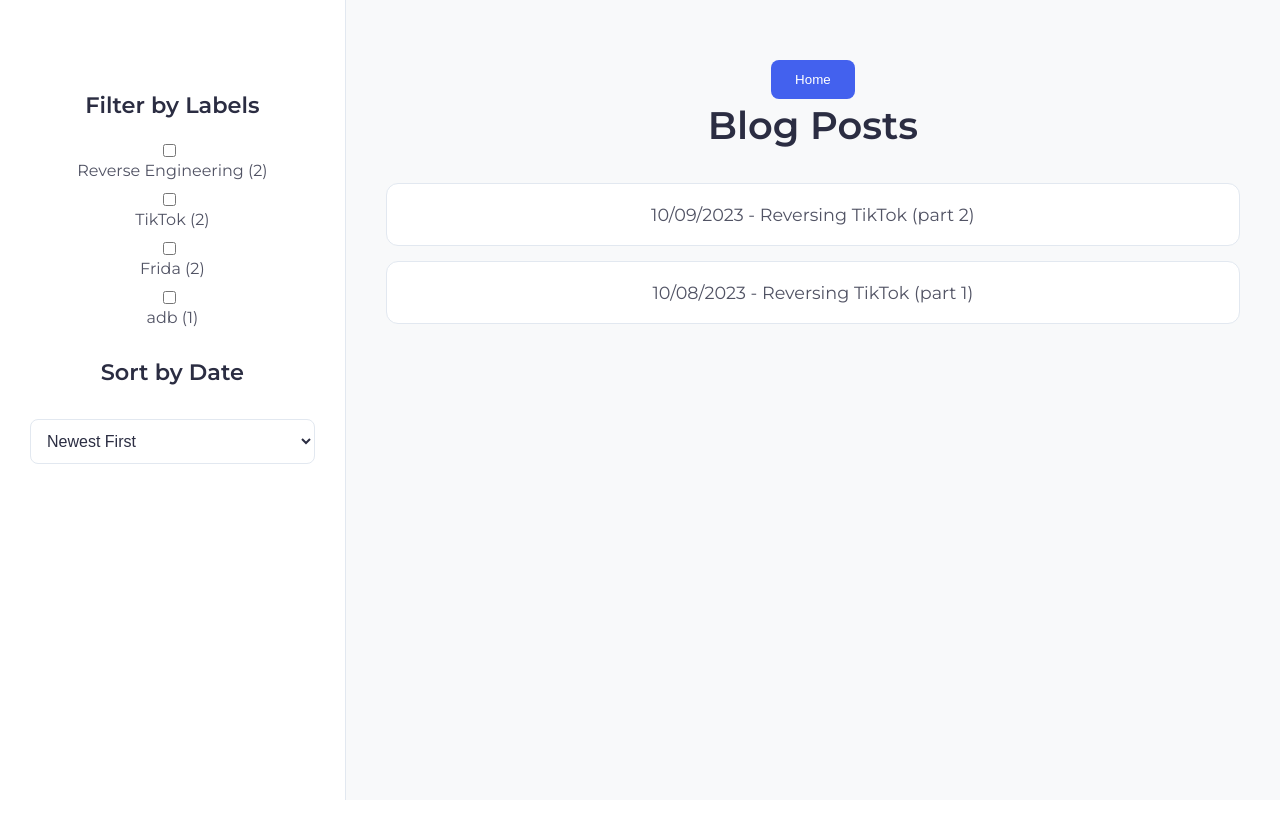
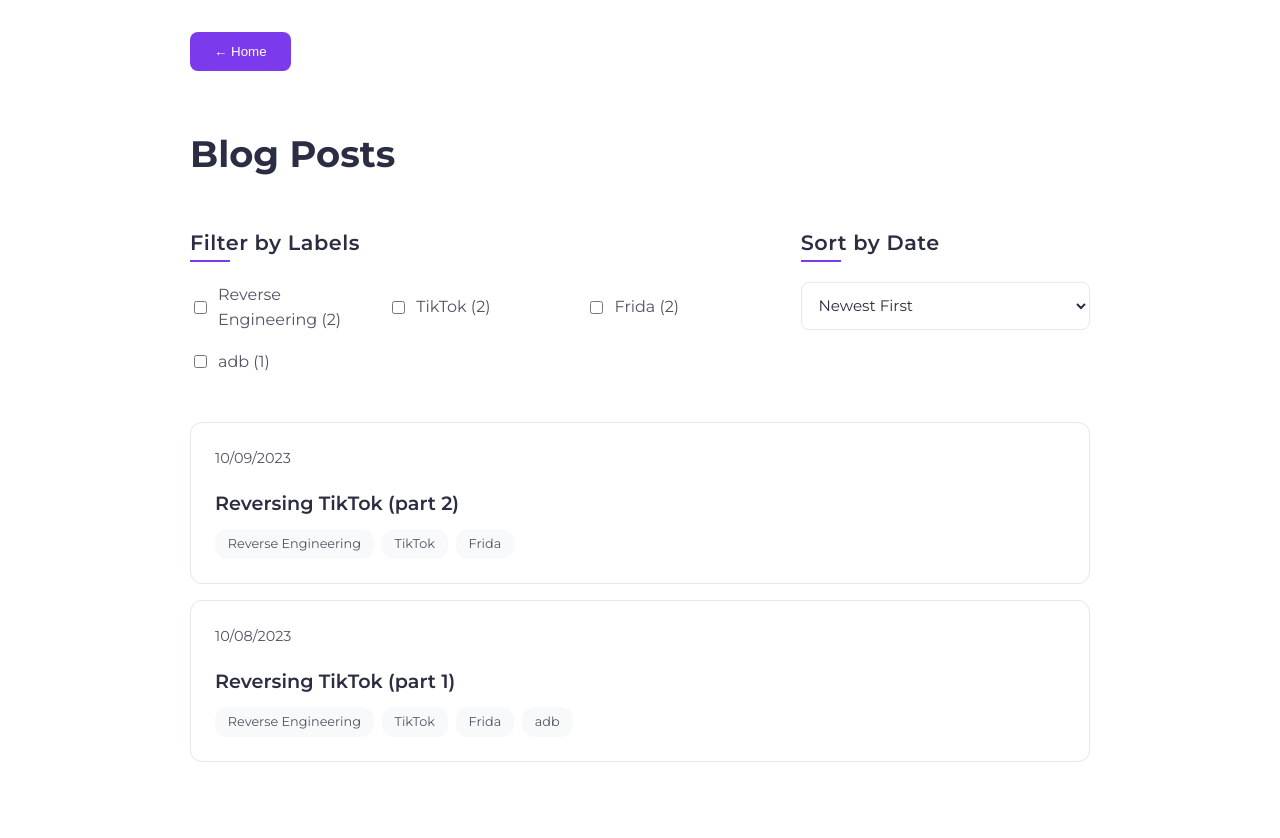
Before and after one commit to m-a-x-w/m-a-x-w.github.io, a Vue app: page /blog in a window 1280 px wide. Shown: the top 838 px of the page. Before the commit the page ends 800 px from the top, so only its background shows below. Built offline with nearby package versions, Linux system fonts and the light colour scheme.

Commit message:
cleaned up looks

```diff
--- a/src/views/Blog.vue
+++ b/src/views/Blog.vue
@@ -1,29 +1,46 @@
 <template>
   <div class="container">
-    <div class="left-side">
+    <main class="content">
+      <button @click="$router.push('/')" class="home-button">← Home</button>
+      <h1>Blog Posts</h1>
+
+      <div class="section filters">
+        <div class="filters-row">
+          <div class="filter-group">
             <h2>Filter by Labels</h2>
-      <div v-for="label in sortedLabels" :key="label.name">
+            <div class="label-filters">
+              <div v-for="label in sortedLabels" :key="label.name" class="label-item">
                 <input type="checkbox" :id="label.name" :value="label.name" v-model="selectedLabels" />
                 <label :for="label.name">{{ label.name }} ({{ label.count }})</label>
               </div>
+            </div>
+          </div>
+
+          <div class="filter-group">
             <h2>Sort by Date</h2>
-      <select v-model="sortOrder">
+            <select v-model="sortOrder" class="sort-select">
               <option value="newest">Newest First</option>
               <option value="oldest">Oldest First</option>
             </select>
           </div>
-    <div class="right-side">
-      <button @click="$router.push('/')">Home</button>
-      <h1>Blog Posts</h1>
-      <div v-if="filteredPosts.length">
+        </div>
+      </div>
+
+      <div class="section posts">
+        <div v-if="sortedPosts.length">
           <div v-for="post in sortedPosts" :key="post.id" class="blog-post">
             <router-link :to="post.link">
-            <p>{{ post.date }} - {{ post.title }}</p>
+              <div class="post-date">{{ post.date }}</div>
+              <h3>{{ post.title }}</h3>
+              <div class="post-labels">
+                <span v-for="label in post.labels" :key="label" class="label">{{ label }}</span>
+              </div>
             </router-link>
           </div>
         </div>
-      <p v-else>No blog posts available.</p>
+        <p v-else class="no-results">No blog posts available.</p>
       </div>
+    </main>
   </div>
 </template>
 
@@ -78,108 +95,163 @@
 
 <style scoped>
 .container {
-  display: flex;
-  min-height: 100vh;
-  margin: 0;
+  max-width: 900px;
+  margin: 0 auto;
+  padding: 2rem;
   font-family: 'Montserrat', sans-serif;
 }
 
-.left-side {
-  flex: 1;
-  min-width: 250px;
-  max-width: 300px;
-  padding: 60px 30px;
-  background-color: var(--background);
-  border-right: 1px solid var(--border);
+.content {
+  text-align: left;
+  line-height: 1.6;
 }
 
-.right-side {
-  flex: 3;
-  padding: 60px 40px;
-  background-color: var(--background-alt);
+.home-button {
+  margin-bottom: 2rem;
 }
 
 h1 {
-  font-size: 2.4em;
-  margin: 0 0 30px;
+  font-size: 2.3rem;
+  margin-bottom: 2rem;
+  font-weight: 700;
   color: var(--text-primary);
 }
 
-h2 {
-  font-size: 1.4em;
-  margin: 30px 0 20px;
+.section {
+  margin-bottom: 3rem;
+}
+
+.filters-row {
+  display: grid;
+  grid-template-columns: 2fr 1fr;
+  gap: 2rem;
+}
+
+.filter-group h2 {
+  font-size: 1.3rem;
+  font-weight: 600;
+  color: var(--text-primary);
+  margin-bottom: 1.5rem;
+  letter-spacing: 0.5px;
+  position: relative;
+  display: inline-block;
+}
+
+.filter-group h2::after {
+  content: '';
+  position: absolute;
+  bottom: -4px;
+  left: 0;
+  width: 2.5rem;
+  height: 2px;
+  background-color: var(--primary);
+}
+
+.label-filters {
+  display: grid;
+  grid-template-columns: repeat(auto-fill, minmax(180px, 1fr));
+  gap: 1rem;
+}
+
+.label-item {
+  display: flex;
+  align-items: center;
+  gap: 0.5rem;
+}
+
+.label-item label {
+  color: var(--text-secondary);
+  cursor: pointer;
+  transition: color 0.2s ease;
+}
+
+.label-item label:hover {
   color: var(--text-primary);
 }
 
+.sort-select {
+  width: 100%;
+  padding: 0.8rem;
+  border-radius: 8px;
+  border: 1px solid var(--border);
+  background: var(--background);
+  color: var(--text-primary);
+  font-family: 'Montserrat', sans-serif;
+  font-size: 0.95rem;
+  cursor: pointer;
+  transition: all 0.3s ease;
+}
+
+.sort-select:focus {
+  outline: none;
+  border-color: var(--primary);
+}
+
 .blog-post {
-  background-color: var(--background);
-  padding: 20px 25px;
-  margin: 15px 0;
+  background: var(--background);
   border-radius: 12px;
   border: 1px solid var(--border);
   transition: all 0.3s ease;
+  margin-bottom: 1rem;
+}
+
+.blog-post a {
+  display: block;
+  padding: 1.5rem;
+  text-decoration: none;
+  color: inherit;
 }
 
 .blog-post:hover {
-  transform: translateY(-2px);
+  transform: translateX(5px);
   border-color: var(--primary);
+  box-shadow: 0 4px 12px rgba(0, 0, 0, 0.05);
 }
 
-.blog-post p {
-  font-size: 1.1em;
+.post-date {
+  font-size: 0.9rem;
   color: var(--text-secondary);
-  margin: 0;
+  margin-bottom: 0.5rem;
 }
 
-input[type="checkbox"] {
-  margin-right: 10px;
-  cursor: pointer;
-}
-
-label {
-  font-size: 1em;
-  color: var(--text-secondary);
-  cursor: pointer;
-  transition: all 0.2s ease;
-  display: block;
-  margin-bottom: 10px;
-}
-
-label:hover {
+.blog-post h3 {
+  font-size: 1.2rem;
+  margin-bottom: 0.8rem;
   color: var(--text-primary);
 }
 
-select {
-  width: 100%;
-  padding: 12px;
-  font-size: 1em;
-  background-color: var(--background);
-  border: 1px solid var(--border);
-  border-radius: 8px;
-  margin-top: 10px;
-  cursor: pointer;
-  transition: all 0.3s ease;
-  color: var(--text-primary);
+.post-labels {
+  display: flex;
+  flex-wrap: wrap;
+  gap: 0.5rem;
 }
 
-select:focus {
-  outline: none;
-  border-color: var(--primary);
-  box-shadow: 0 0 0 3px rgba(67, 97, 238, 0.1);
+.label {
+  font-size: 0.8rem;
+  padding: 0.3rem 0.8rem;
+  background-color: var(--background-alt);
+  color: var(--text-secondary);
+  border-radius: 12px;
+}
+
+.no-results {
+  text-align: center;
+  color: var(--text-secondary);
+  padding: 2rem;
 }
 
 @media (max-width: 768px) {
   .container {
-    flex-direction: column;
+    padding: 1.5rem;
   }
 
-  .left-side {
-    max-width: 100%;
-    padding: 40px 20px;
+  .filters-row {
+    grid-template-columns: 1fr;
+    gap: 2rem;
   }
 
-  .right-side {
-    padding: 40px 20px;
+  .label-filters {
+    grid-template-columns: repeat(auto-fill, minmax(150px, 1fr));
   }
 }
 </style>
--- a/src/views/BlogPost.vue
+++ b/src/views/BlogPost.vue
@@ -67,7 +67,7 @@
 button {
   padding: 12px 30px;
   font-size: 1.1em;
-  background: linear-gradient(120deg, #2c3e50, #3498db);
+  background: linear-gradient(120deg, #6d28d9, #7c3aed);
   color: white;
   border: none;
   border-radius: 25px;
--- a/src/views/Project.vue
+++ b/src/views/Project.vue
@@ -1,6 +1,9 @@
 <template>
   <div class="container">
-    <button @click="$router.push('/')">Home</button>
+    <div class="button-container">
+      <button @click="$router.push('/')">Home</button>
+      <button @click="$router.push('/projects')">Projects</button>
+    </div>
     <h1>{{ project.title }}</h1>
     <div class="project-content" v-html="projectContent"></div>
   </div>
@@ -109,6 +112,11 @@
   padding-left: 30px;
 }
 
+:deep(ul:has(li > input[type="checkbox"])) {
+  list-style: none;
+  padding-left: 0;
+}
+
 :deep(li) {
   margin: 10px 0;
   color: var(--text-secondary);
--- a/src/views/Projects.vue
+++ b/src/views/Projects.vue
@@ -1,24 +1,34 @@
 <template>
   <div class="container">
-    <div class="left-side">
+    <main class="content">
+      <button @click="$router.push('/')" class="home-button">← Home</button>
+      <h1>Projects</h1>
+
+      <div class="section filters">
         <h2>Filter by Labels</h2>
-      <div v-for="label in sortedLabels" :key="label.name">
+        <div class="label-filters">
+          <div v-for="label in sortedLabels" :key="label.name" class="label-item">
             <input type="checkbox" :id="label.name" :value="label.name" v-model="selectedLabels" />
             <label :for="label.name">{{ label.name }} ({{ label.count }})</label>
           </div>
         </div>
-    <div class="right-side">
-      <button @click="$router.push('/')">Home</button>
-      <h1>Projects</h1>
+      </div>
+
+      <div class="section projects">
         <div v-if="filteredProjects.length" class="projects-grid">
           <div v-for="project in filteredProjects" :key="project.id" class="project-item">
+            <router-link :to="project.link">
               <h3>{{ project.title }}</h3>
               <p>{{ project.description }}</p>
-          <button @click="$router.push(project.link)">Learn More</button>
+              <div class="project-labels">
+                <span v-for="label in project.labels" :key="label" class="label">{{ label }}</span>
+              </div>
+            </router-link>
           </div>
         </div>
-      <p v-else>No projects available.</p>
+        <p v-else class="no-results">No projects available.</p>
       </div>
+    </main>
   </div>
 </template>
 
@@ -63,54 +73,93 @@
 
 <style scoped>
 .container {
-  display: flex;
-  min-height: 100vh;
-  margin: 0;
+  max-width: 900px;
+  margin: 0 auto;
+  padding: 2rem;
   font-family: 'Montserrat', sans-serif;
 }
 
-.left-side {
-  flex: 1;
-  min-width: 250px;
-  max-width: 300px;
-  padding: 60px 30px;
-  background-color: var(--background);
-  border-right: 1px solid var(--border);
+.content {
+  text-align: left;
+  line-height: 1.6;
 }
 
-.right-side {
-  flex: 3;
-  padding: 60px 40px;
-  background-color: var(--background-alt);
+.home-button {
+  margin-bottom: 2rem;
+}
+
+h1 {
+  font-size: 2.3rem;
+  margin-bottom: 2rem;
+  font-weight: 700;
+  color: var(--text-primary);
+}
+
+.section {
+  margin-bottom: 3rem;
+}
+
+h2 {
+  font-size: 1.3rem;
+  font-weight: 600;
+  color: var(--text-primary);
+  margin-bottom: 1.5rem;
+  letter-spacing: 0.5px;
+  position: relative;
+  display: inline-block;
+}
+
+h2::after {
+  content: '';
+  position: absolute;
+  bottom: -4px;
+  left: 0;
+  width: 2.5rem;
+  height: 2px;
+  background-color: var(--primary);
+}
+
+.label-filters {
+  display: grid;
+  grid-template-columns: repeat(auto-fill, minmax(200px, 1fr));
+  gap: 1rem;
+}
+
+.label-item {
+  display: flex;
+  align-items: center;
+  gap: 0.5rem;
+}
+
+.label-item label {
+  color: var(--text-secondary);
+  cursor: pointer;
+  transition: color 0.2s ease;
+}
+
+.label-item label:hover {
+  color: var(--text-primary);
 }
 
 .projects-grid {
   display: grid;
-  grid-template-columns: repeat(auto-fit, minmax(280px, 1fr));
-  gap: 25px;
-  padding: 20px 0;
-}
-
-h1 {
-  font-size: 2.4em;
-  margin: 0 0 30px;
-  color: var(--text-primary);
-}
-
-h2 {
-  font-size: 1.4em;
-  margin: 30px 0 20px;
-  color: var(--text-primary);
+  grid-template-columns: repeat(auto-fill, minmax(280px, 1fr));
+  gap: 1.5rem;
 }
 
 .project-item {
-  background-color: var(--background);
-  padding: 25px;
+  background: var(--background);
   border-radius: 12px;
   border: 1px solid var(--border);
   transition: all 0.3s ease;
-  display: flex;
-  flex-direction: column;
+  overflow: hidden;
+}
+
+.project-item a {
+  display: block;
+  padding: 1.5rem;
+  text-decoration: none;
+  color: inherit;
 }
 
 .project-item:hover {
@@ -120,72 +169,49 @@
 }
 
 .project-item h3 {
-  font-size: 1.3em;
-  margin: 0 0 15px;
+  font-size: 1.2rem;
+  margin-bottom: 0.8rem;
   color: var(--text-primary);
 }
 
 .project-item p {
-  font-size: 1em;
   color: var(--text-secondary);
-  margin: 0 0 20px;
-  flex-grow: 1;
-  line-height: 1.6;
+  font-size: 0.95rem;
+  line-height: 1.5;
+  margin-bottom: 1rem;
 }
 
-input[type="checkbox"] {
-  margin-right: 10px;
-  cursor: pointer;
+.project-labels {
+  display: flex;
+  flex-wrap: wrap;
+  gap: 0.5rem;
 }
 
-label {
-  font-size: 1em;
+.label {
+  font-size: 0.8rem;
+  padding: 0.3rem 0.8rem;
+  background-color: var(--background-alt);
   color: var(--text-secondary);
-  cursor: pointer;
-  transition: all 0.2s ease;
-  display: block;
-  margin-bottom: 10px;
+  border-radius: 12px;
 }
 
-label:hover {
-  color: var(--text-primary);
-}
-
-select {
-  width: 100%;
-  padding: 12px;
-  font-size: 1em;
-  background-color: var(--background);
-  border: 1px solid var(--border);
-  border-radius: 8px;
-  margin-top: 10px;
-  cursor: pointer;
-  transition: all 0.3s ease;
-  color: var(--text-primary);
-}
-
-select:focus {
-  outline: none;
-  border-color: var(--primary);
-  box-shadow: 0 0 0 3px rgba(67, 97, 238, 0.1);
+.no-results {
+  text-align: center;
+  color: var(--text-secondary);
+  padding: 2rem;
 }
 
 @media (max-width: 768px) {
   .container {
-    flex-direction: column;
-  }
-
-  .left-side {
-    max-width: 100%;
-    padding: 40px 20px;
-  }
-
-  .right-side {
-    padding: 40px 20px;
+    padding: 1.5rem;
   }
 
   .projects-grid {
     grid-template-columns: 1fr;
   }
+
+  .label-filters {
+    grid-template-columns: repeat(auto-fill, minmax(150px, 1fr));
+  }
 }
 </style>
```
Also changed, not shown: src/App.vue (+4 -4 lines), src/views/Home.vue (+17 -8 lines). Lines whose indentation alone changed are shown as unchanged.
